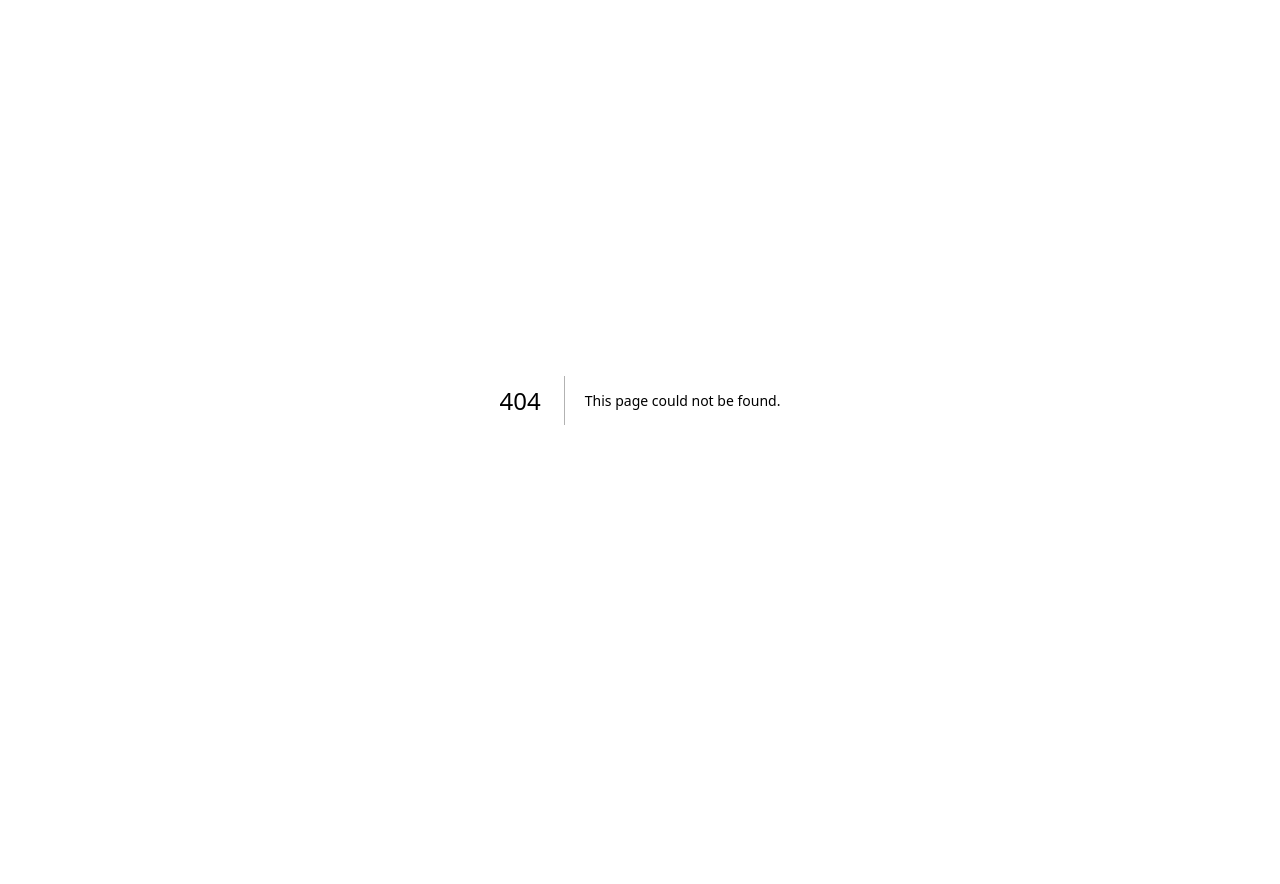
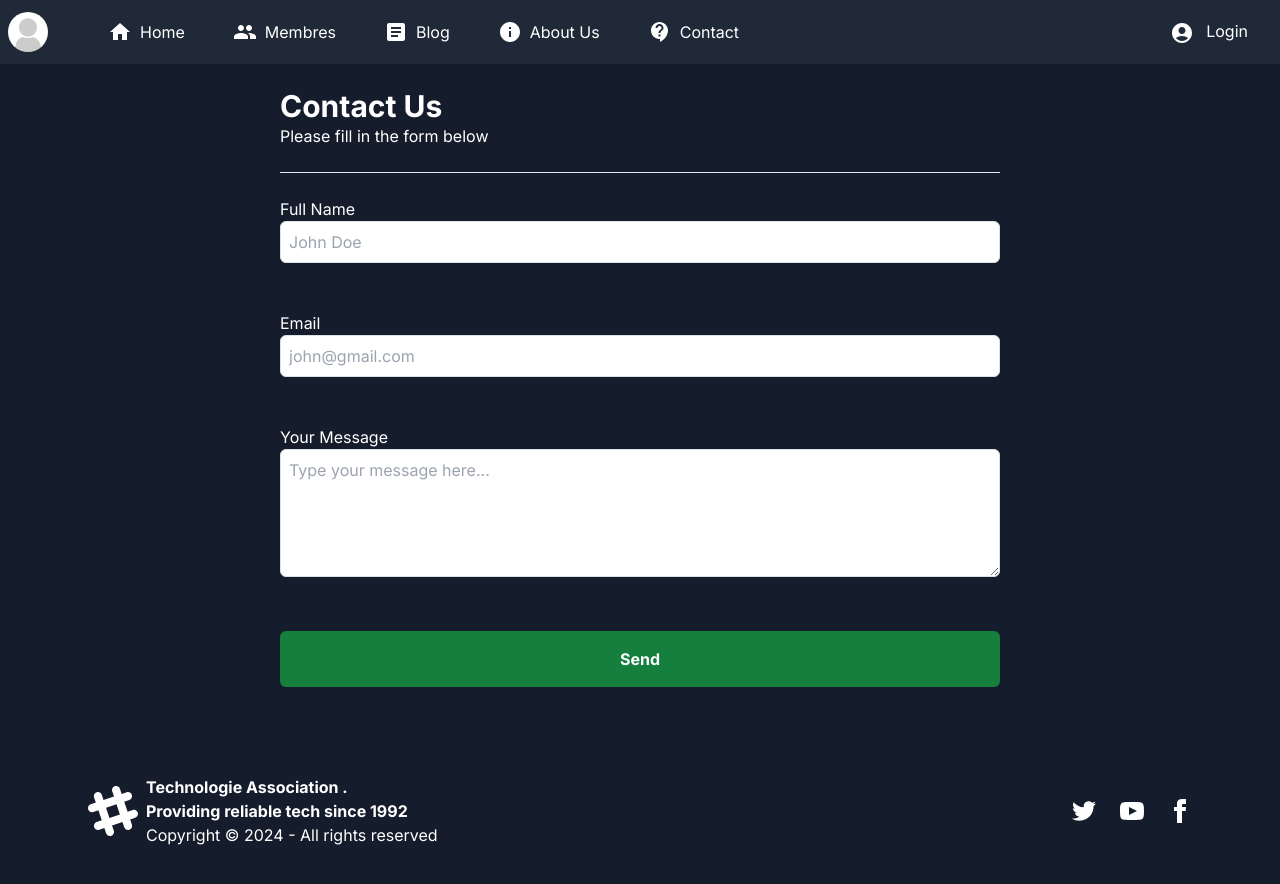
Before and after one commit to firasboudhraa/AssociationSite, a Next.js app in the folder front-end/: page /Contact in a window 1280 px wide. Before the commit this address had no page. Shown: the top 884 px of the page. Before the commit the page ends 800 px from the top, so only its background shows below. Built offline with nearby package versions, Linux system fonts and the light colour scheme.

Commit message:
addding contact page

```diff
--- /dev/null
+++ b/front-end/src/app/Contact/page.jsx
@@ -0,0 +1,22 @@
+import React from 'react'
+import ContactForm from '../../components/organisims/contact/ContactForm'
+import Footer from "@/components/molecules/Footer";
+import Navbar from '@/components/molecules/nav';
+
+
+const ContactPage = () => {
+  return (
+    <>
+    <Navbar/>
+    <div className="p-4 max-w-3xl mx-auto">
+      <h1 className="text-3xl font-bold">Contact Us</h1>
+      <p>Please fill in the form below</p>
+
+      <ContactForm />
+    </div>
+    <Footer/>
+    </>
+  )
+}
+
+export default ContactPage
--- a/front-end/src/app/Dashboard/teams/page.jsx
+++ b/front-end/src/app/Dashboard/teams/page.jsx
@@ -58,7 +58,6 @@ const TeamPage = () => {
           </tr>
       </tbody>
     </table>
-
   </div>
   )
 }
--- a/front-end/src/app/_app.tsx
+++ b/front-end/src/app/_app.tsx
@@ -1,12 +1,10 @@
 import "@/styles/globals.css";
 import "bootstrap/dist/css/bootstrap.min.css";
-import Navb from '../components/molecules/nav';
 import { AppProps } from "next/app";
 
 export default function App({ Component, pageProps }: AppProps) {
   return (
     <div>
-      <Navb />
       <Component {...pageProps} />
     </div>
   );
--- a/front-end/src/app/layout.tsx
+++ b/front-end/src/app/layout.tsx
@@ -18,9 +18,6 @@ export default function RootLayout({
 }>) {
   return (
     <html lang="en">
-      <head>
-        <Script src="https://cdn.lordicon.com/ritcuqlt.js" strategy="beforeInteractive" />
-      </head>
       <body className={inter.className}>{children}</body>
     </html>
   );
--- a/front-end/src/components/molecules/nav.jsx
+++ b/front-end/src/components/molecules/nav.jsx
@@ -1,9 +1,11 @@
-import Link from 'next/link';
-import HomeIcon from '@mui/icons-material/Home';
-import BlogIcon from '@mui/icons-material/Article';
-import AboutIcon from '@mui/icons-material/Info';
-import ContactIcon from '@mui/icons-material/ContactSupport';
-import LoginIcon from '@mui/icons-material/AccountCircle'; // Import Login icon
+import Link from "next/link";
+import HomeIcon from "@mui/icons-material/Home";
+import BlogIcon from "@mui/icons-material/Article";
+import AboutIcon from "@mui/icons-material/Info";
+import ContactIcon from "@mui/icons-material/ContactSupport";
+import LoginIcon from "@mui/icons-material/AccountCircle";
+import PeopleIcon from '@mui/icons-material/People';
+import Image from "next/image";
 
 const Navbar = () => {
   return (
@@ -11,51 +13,54 @@ const Navbar = () => {
       <div className="max-w-7xl mx-auto px-2 sm:px-6 lg:px-8">
         <div className="relative flex items-center justify-between h-16">
           {/* Navbar Brand */}
-          <div className="absolute inset-y-0 left-0 flex items-center sm:hidden">
-            <button
-              type="button"
-              className="inline-flex items-center justify-center p-2 rounded-md text-gray-400 focus:outline-none focus:ring-2 focus:ring-inset focus:ring-white"
-            >
-              <span className="sr-only">Open main menu</span>
-              <svg
-                className="block h-6 w-6"
-                xmlns="http://www.w3.org/2000/svg"
-                fill="none"
-                viewBox="0 0 24 24"
-                stroke="currentColor"
-                aria-hidden="true"
-              >
-                <path
-                  strokeLinecap="round"
-                  strokeLinejoin="round"
-                  strokeWidth="2"
-                  d="M4 6h16M4 12h16M4 18h16"
+          <div className="flex-1 flex items-center justify-center sm:items-stretch sm:justify-start">
+            <div className="flex-shrink-0 w-10 mr-5">
+              <Link href="/">
+                <Image
+                  src={"/noavatar.png"}
+                  alt="Logo"
+                  width="100"
+                  height="50"
+                  className="cursor-pointer rounded-circle "
+                  priority
                 />
-              </svg>
-            </button>
-          </div>
-
-          {/* Navbar Brand */}
-          <div className="flex-1 flex items-center justify-center sm:items-stretch sm:justify-start">
-            <div className="flex-shrink-0">
-              <span className="font-bold text-xl">Your Logo</span>
+              </Link>
             </div>
             <div className="hidden sm:block sm:ml-6">
               <div className="flex space-x-4">
                 {/* Nav Links */}
-                <Link href="/" className="flex items-center px-3 py-2 text-white">
+                <Link
+                  href="/"
+                  className="flex items-center px-3 py-2 text-white"
+                >
                   <HomeIcon className="mr-2" />
                   Home
                 </Link>
-                <Link href="/blog" className="flex items-center px-3 py-2 text-white">
+                <Link
+                  href="/membres"
+                  className="flex items-center px-3 py-2 text-white"
+                >
+                  <PeopleIcon className="mr-2" />
+                  Membres
+                </Link>
+                <Link
+                  href="/blog"
+                  className="flex items-center px-3 py-2 text-white"
+                >
                   <BlogIcon className="mr-2" />
                   Blog
                 </Link>
-                <Link href="/about" className="flex items-center px-3 py-2 text-white">
+                <Link
+                  href="/about"
+                  className="flex items-center px-3 py-2 text-white"
+                >
                   <AboutIcon className="mr-2" />
                   About Us
                 </Link>
-                <Link href="/contact" className="flex items-center px-3 py-2 text-white">
+                <Link
+                  href="/Contact"
+                  className="flex items-center px-3 py-2 text-white"
+                >
                   <ContactIcon className="mr-2" />
                   Contact
                 </Link>
@@ -65,8 +70,8 @@ const Navbar = () => {
 
           {/* Login Button */}
           <div className="absolute inset-y-0 right-0 flex items-center sm:static sm:inset-auto sm:ml-6 sm:pr-0">
-            <button className="bg-blue-600 hover:bg-blue-700 text-white px-4 py-2 rounded-md">
-            <LoginIcon className="mr-2" /> Login
+            <button className="bg-transparent hover:bg-blue-700 text-white px-4 py-2 rounded-md ml-20">
+              <LoginIcon className="mr-2" /> Login
             </button>
           </div>
         </div>
--- /dev/null
+++ b/front-end/src/components/organisims/contact/ContactForm.jsx
@@ -0,0 +1,46 @@
+import React from 'react';
+
+const ContactForm = () => {
+  return (
+    <>
+      <form
+        className="py-4 mt-4 border-t flex flex-col gap-5"
+      >
+        <div>
+          <label htmlFor="fullname">Full Name</label>
+          <input
+            type="text"
+            id="fullname"
+            placeholder="John Doe"
+            className="w-full p-2 border rounded"
+          />
+        </div>
+
+        <div>
+          <label htmlFor="email">Email</label>
+          <input
+            type="text"
+            id="email"
+            placeholder="john@gmail.com"
+            className="w-full p-2 border rounded"
+          />
+        </div>
+
+        <div>
+          <label htmlFor="message">Your Message</label>
+          <textarea
+            className="h-32 w-full p-2 border rounded"
+            id="message"
+            placeholder="Type your message here..."
+          ></textarea>
+        </div>
+
+        <button className="bg-green-700 p-3 text-white font-bold rounded" type="submit">
+          Send
+        </button>
+      </form>
+    </>
+  );
+}
+
+export default ContactForm;
```
